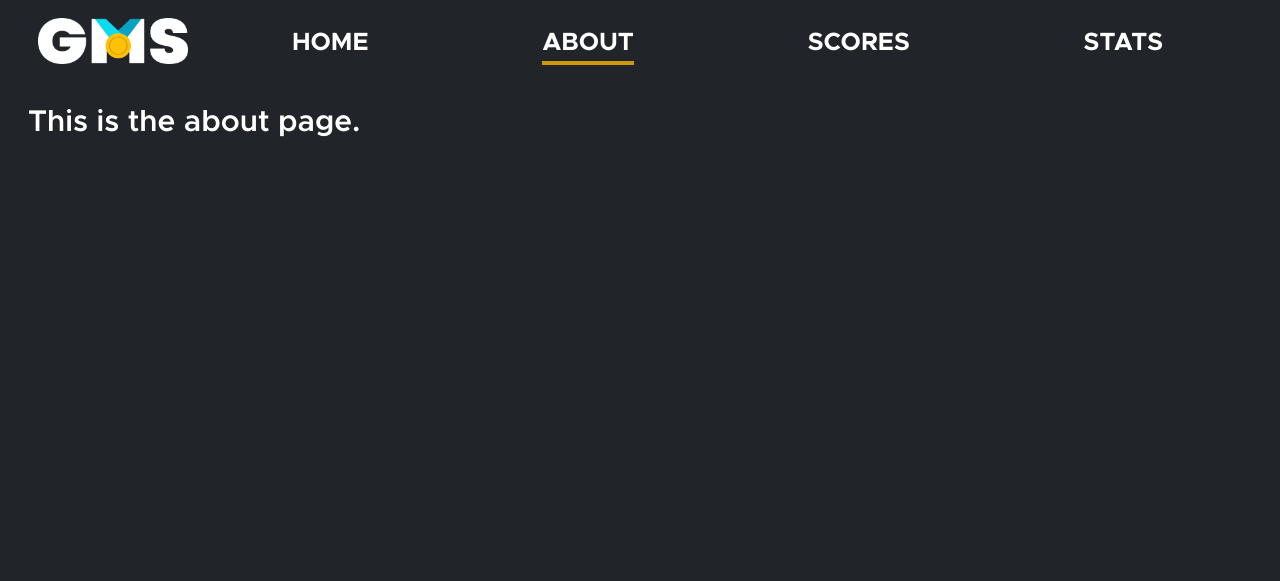
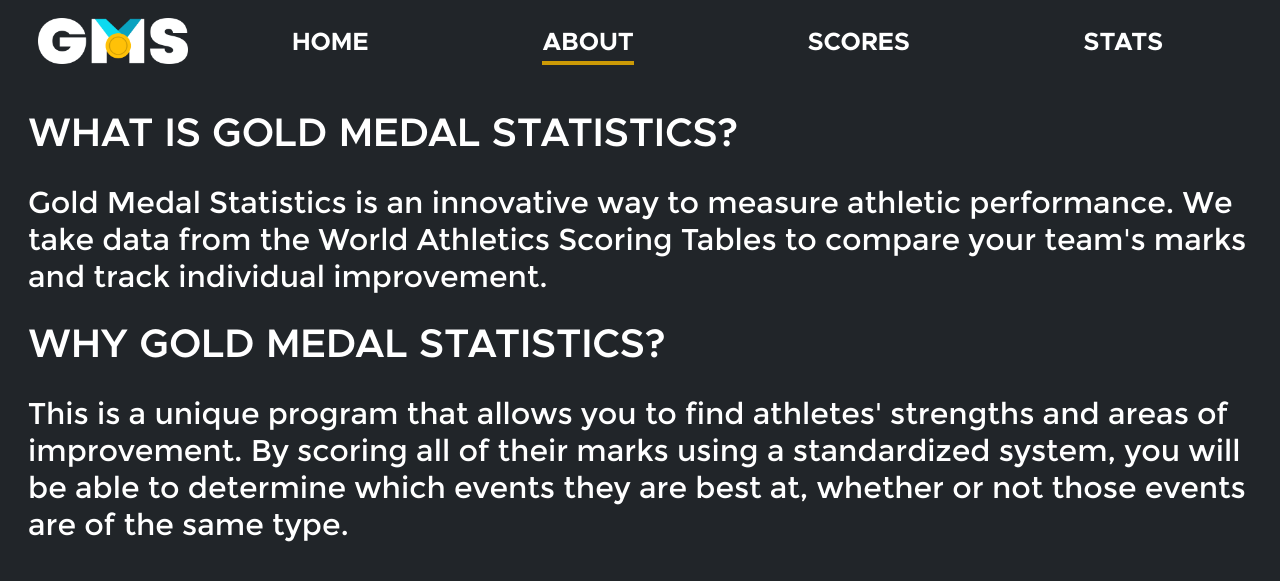
Before and after one commit to its-geoff/gold-medal-statistics, a Django app: page /about/ in a window 1280 px wide. Shown: the top 581 px of the page. Run offline with Django 4.2, Linux system fonts and the light colour scheme.

Commit message:
finished about page based on layout

```diff
--- a/django/marks/static/gms/style.css
+++ b/django/marks/static/gms/style.css
@@ -123,6 +123,18 @@ li:hover:after {
    position: relative;
    left: 14vw;
    top: 11vh;
+}
+
+/* about */
+.question {
+   font-size: 40px;
+}
+
+.description {
+   font-family: "Montserrat Regular";
+   font-size: 30px;
+   margin-left: 20px;
+   margin-right: 20px;
 }
 
 /* scores */
--- a/django/marks/templates/gms/about.html
+++ b/django/marks/templates/gms/about.html
@@ -17,7 +17,13 @@
    <!-- adds the navbar into the webpage -->
    {% include 'gms/navbar.html' %}
 
-   <h1>This is the about page.</h1>
+   <h1 class="question">WHAT IS GOLD MEDAL STATISTICS?</h1>
+   <p class="description">Gold Medal Statistics is an innovative way to measure athletic performance. We take data from
+      the World Athletics Scoring Tables to compare your team's marks and track individual improvement.</p>
+   <h1 class="question">WHY GOLD MEDAL STATISTICS?</h1>
+   <p class="description">This is a unique program that allows you to find athletes' strengths and areas of improvement.
+      By scoring all of their marks using a standardized system, you will be able to determine which events
+      they are best at, whether or not those events are of the same type.</p>
 </body>
 
 </html>
```
